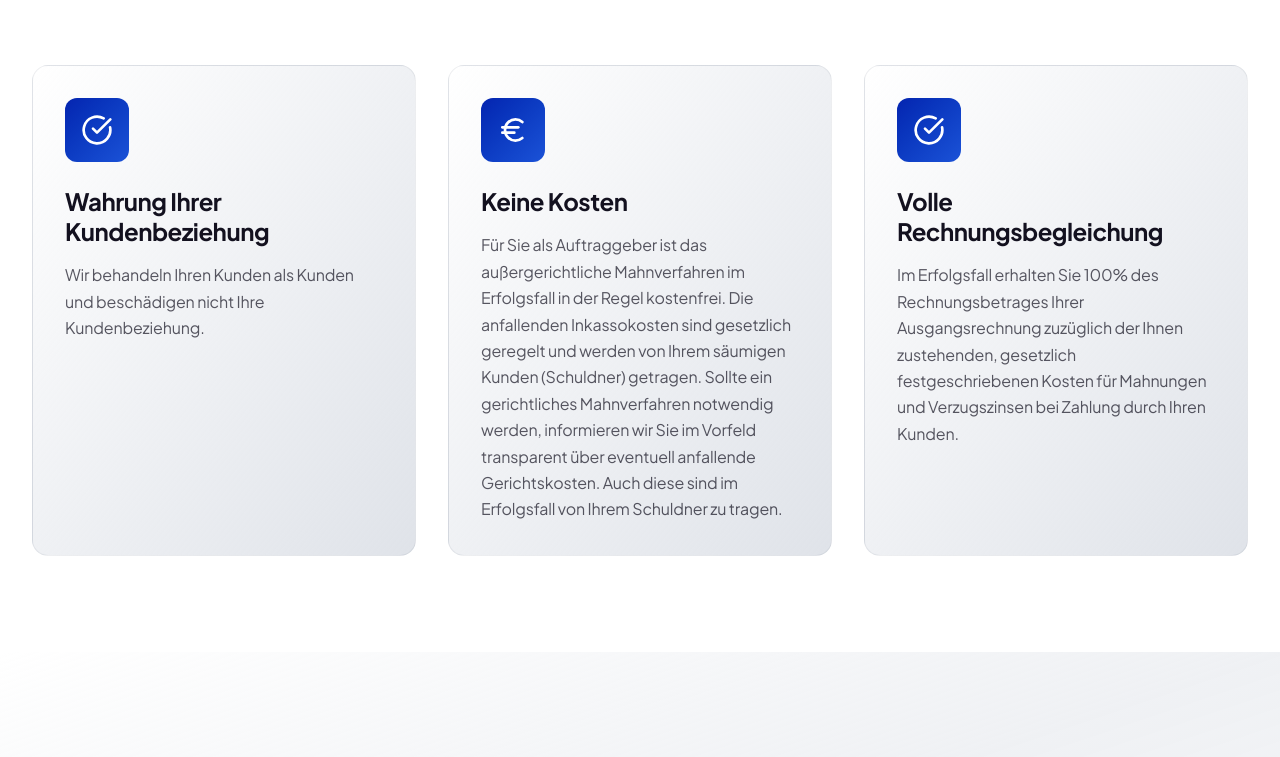
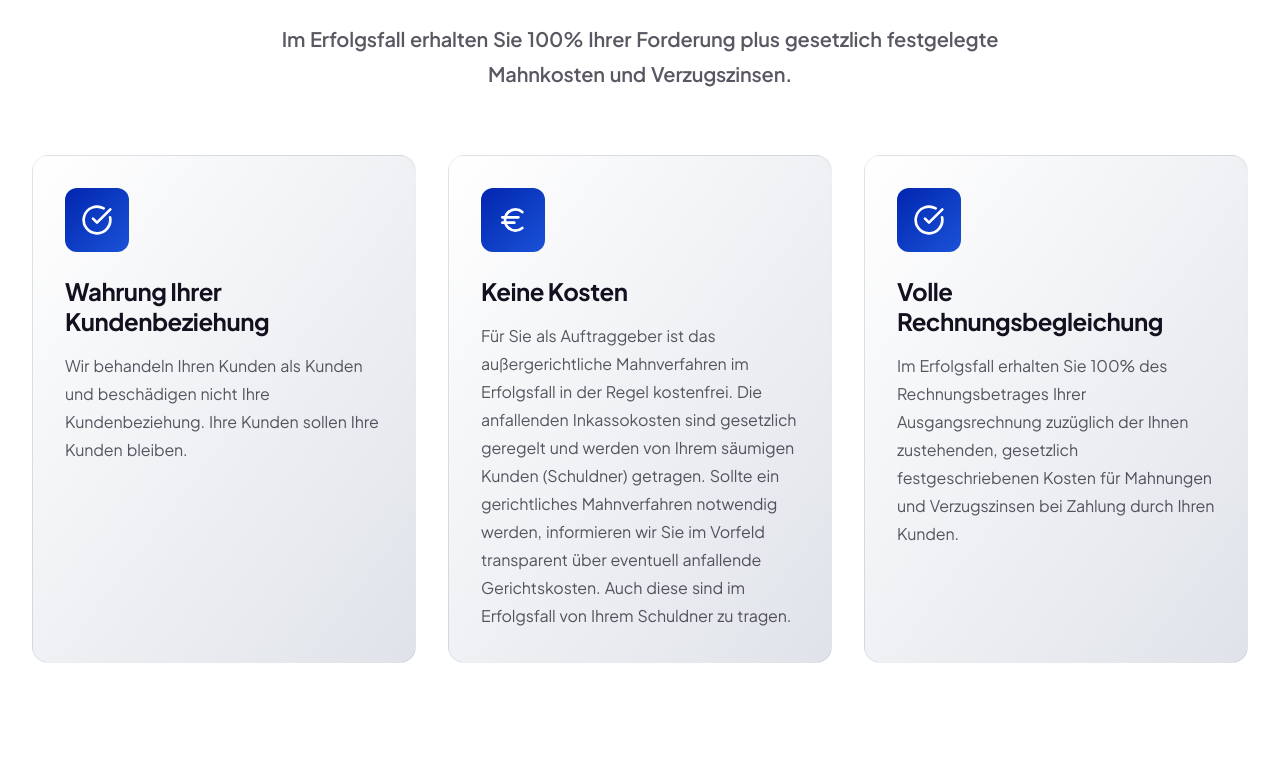
Before and after one commit to maurice1904/nota-finance, a Next.js app: page / in a window 1280 px wide. Shown: the part 2773-3530 px from the top of the page. Built offline with nearby package versions, Linux system fonts and the light colour scheme.

Commit message:
Letter spacing v2

```diff
--- a/app/globals.css
+++ b/app/globals.css
@@ -85,15 +85,21 @@ body {
    * Geometrische Sans-Serifs profitieren von subtil engerem Tracking
    * und großzügiger Line-Height für den Fintech-Look
    */
-  letter-spacing: -0.011em;  /* Subtil enger – optimal für 16-18px Body */
-  line-height: 1.6;          /* Elegante Zeilenhöhe für Fließtext */
+  word-spacing: 0.1em;       /* ~30-40% mehr Wortabstand für Lesbarkeit */
+  letter-spacing: -0.01em;   /* Buchstaben minimal enger → Wort als Einheit */
+  line-height: 1.7;          /* Großzügiger Zeilenabstand für Eleganz */
 }
 
 /*
  * HEADLINE TYPOGRAPHY SCALE
  * Größere Headlines → engeres Tracking (optische Kompensation)
  * Plus Jakarta Sans: -0.02em bis -0.03em bei Display-Größen
+ * word-spacing: normal → Headlines brauchen keinen erhöhten Wortabstand
  */
+h1, h2, h3, h4, h5, h6 {
+  word-spacing: normal;      /* Headlines: normaler Wortabstand */
+}
+
 h1 {
   letter-spacing: -0.03em;   /* Display-Größe: stark komprimiert */
   line-height: 1.1;          /* Eng für Impact */
@@ -122,19 +128,22 @@ h5, h6 {
 /*
  * PARAGRAPH & PROSE OPTIMIERUNG
  * Maximale Lesbarkeit für längere Textblöcke
+ * Erbt word-spacing vom Body (0.1em)
  */
 p {
-  letter-spacing: -0.011em;
-  line-height: 1.65;         /* Etwas mehr Luft als Body-Default */
+  letter-spacing: -0.01em;   /* Konsistent mit Body */
+  line-height: 1.75;         /* Etwas mehr Luft für längere Texte */
 }
 
 /*
  * UI-ELEMENTE: Buttons, Labels, Navigation
  * Leicht positives Tracking bei kleinen Größen für Klarheit
+ * Normaler Wortabstand für kurze UI-Texte
  */
 button,
 [role="button"],
 .btn {
+  word-spacing: normal;      /* UI: normaler Wortabstand */
   letter-spacing: 0.01em;    /* Minimal offen für Lesbarkeit */
   line-height: 1.2;
 }
--- a/app/page.tsx
+++ b/app/page.tsx
@@ -200,7 +200,7 @@ export default function Home() {
                 Wahrung Ihrer Kundenbeziehung
               </h3>
               <p className="text-text-900/70 leading-relaxed">
-                Wir behandeln Ihren Kunden als Kunden und beschädigen nicht Ihre Kundenbeziehung.
+                Wir behandeln Ihren Kunden als Kunden und beschädigen nicht Ihre Kundenbeziehung. Ihre Kunden sollen Ihre Kunden bleiben.
               </p>
             </div>
 
```
